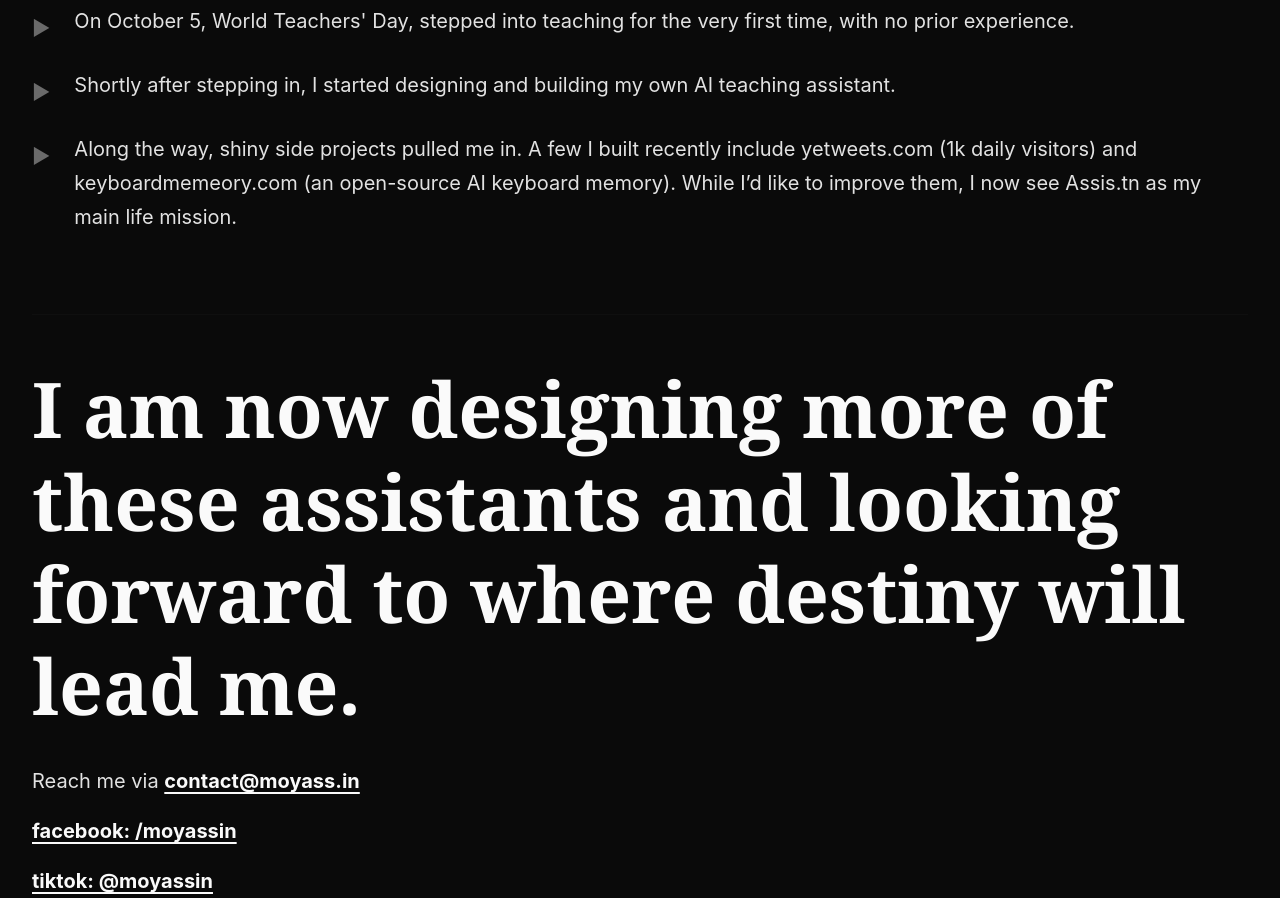
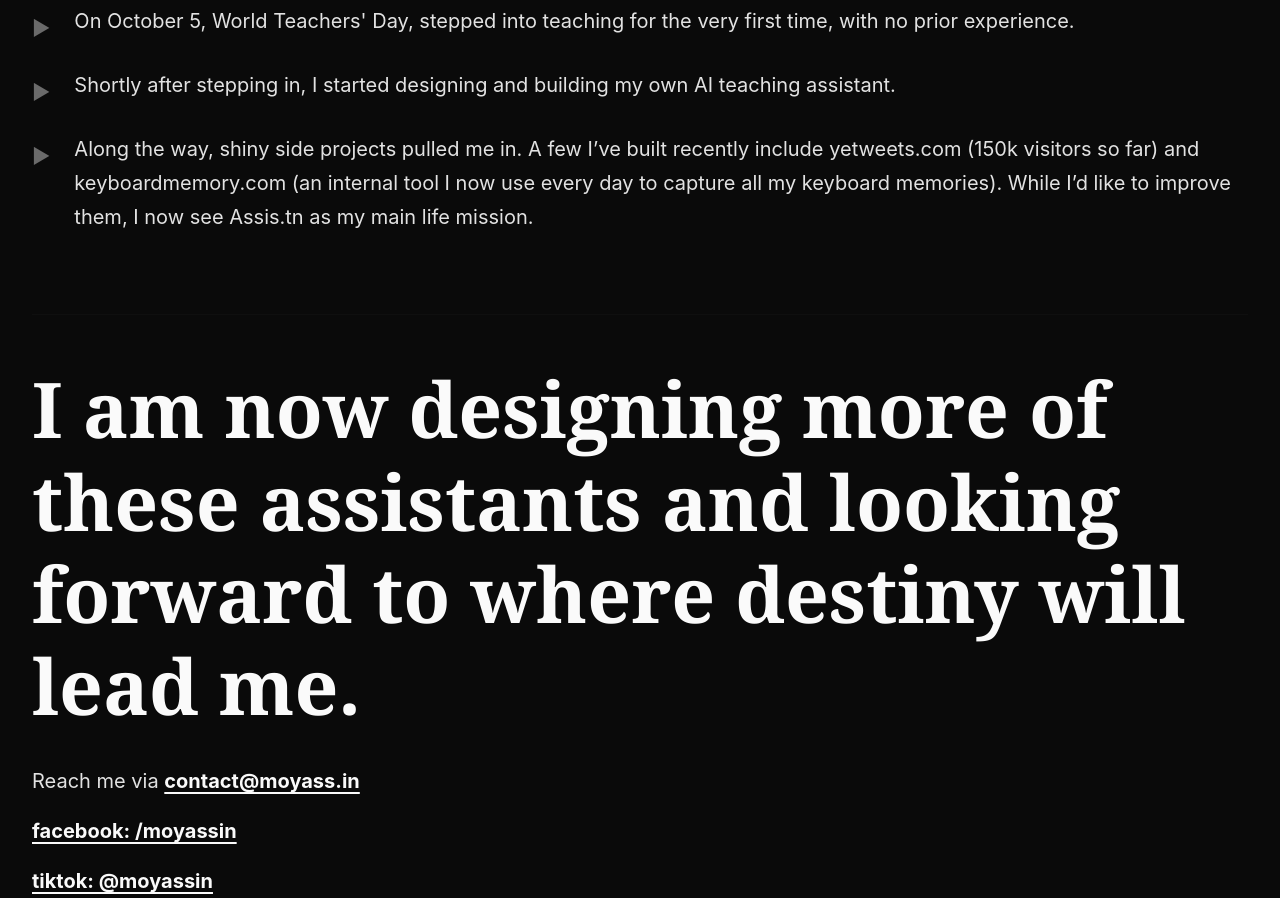
Before and after one commit to yassincodes/moyassin, a React (Vite) app: page / in a window 1280 px wide. Shown: the part 980-1878 px from the top of the page. Built offline with nearby package versions, Linux system fonts and the light colour scheme.

Commit message:
Update App.jsx

```diff
--- a/src/App.jsx
+++ b/src/App.jsx
@@ -50,7 +50,7 @@ function App() {
     "As a graduation project, built Facebook and Messenger clones featuring AI-generated historic figures, letting users explore history and interact with them as if they were living in that era.",
     "On October 5, World Teachers' Day, stepped into teaching for the very first time, with no prior experience.",
     "Shortly after stepping in, I started designing and building my own AI teaching assistant.",
-    "Along the way, shiny side projects pulled me in. A few I built recently include yetweets.com (1k daily visitors) and keyboardmemeory.com (an open-source AI keyboard memory). While I’d like to improve them, I now see Assis.tn as my main life mission.",
+    "Along the way, shiny side projects pulled me in. A few I’ve built recently include yetweets.com (150k visitors so far) and keyboardmemory.com (an internal tool I now use every day to capture all my keyboard memories). While I’d like to improve them, I now see Assis.tn as my main life mission."
 
   ]
 
```
